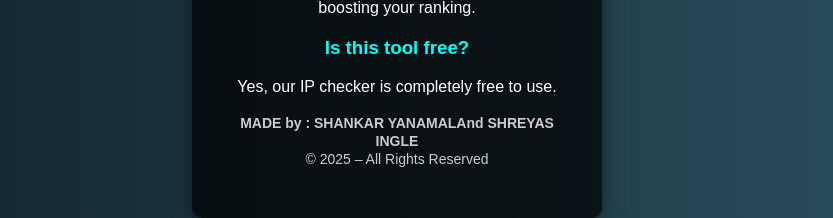
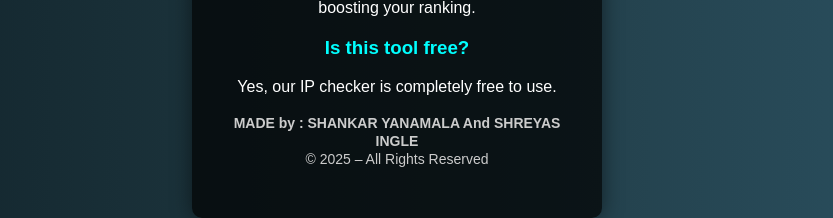
Before and after one commit to ravishankaryanamala00-stack/ip_checker, a Flask app: page / in a window 1280 px wide. Shown: the part 844-1062 px from the top of the page, without its empty margins (243-1076 px from the left). Run offline with Flask 3, Linux system fonts and the light colour scheme.

Commit message:
Update index.html

```diff
--- a/templates/index.html
+++ b/templates/index.html
@@ -114,7 +114,7 @@
 
 <p style="margin-bottom: 20px;">Yes, our IP checker is completely free to use.<br />
 <br />
-<strong style="color: rgb(204, 204, 204); font-size: 14px;">MADE by : SHANKAR YANAMALAnd SHREYAS INGLE</strong><br />
+<strong style="color: rgb(204, 204, 204); font-size: 14px;">MADE by : SHANKAR YANAMALA And SHREYAS INGLE</strong><br />
 <span style="color: rgb(204, 204, 204); font-size: 14px;">&copy; 2025 &ndash; All Rights Reserved</span></p>
 </section>
 </div>
```
